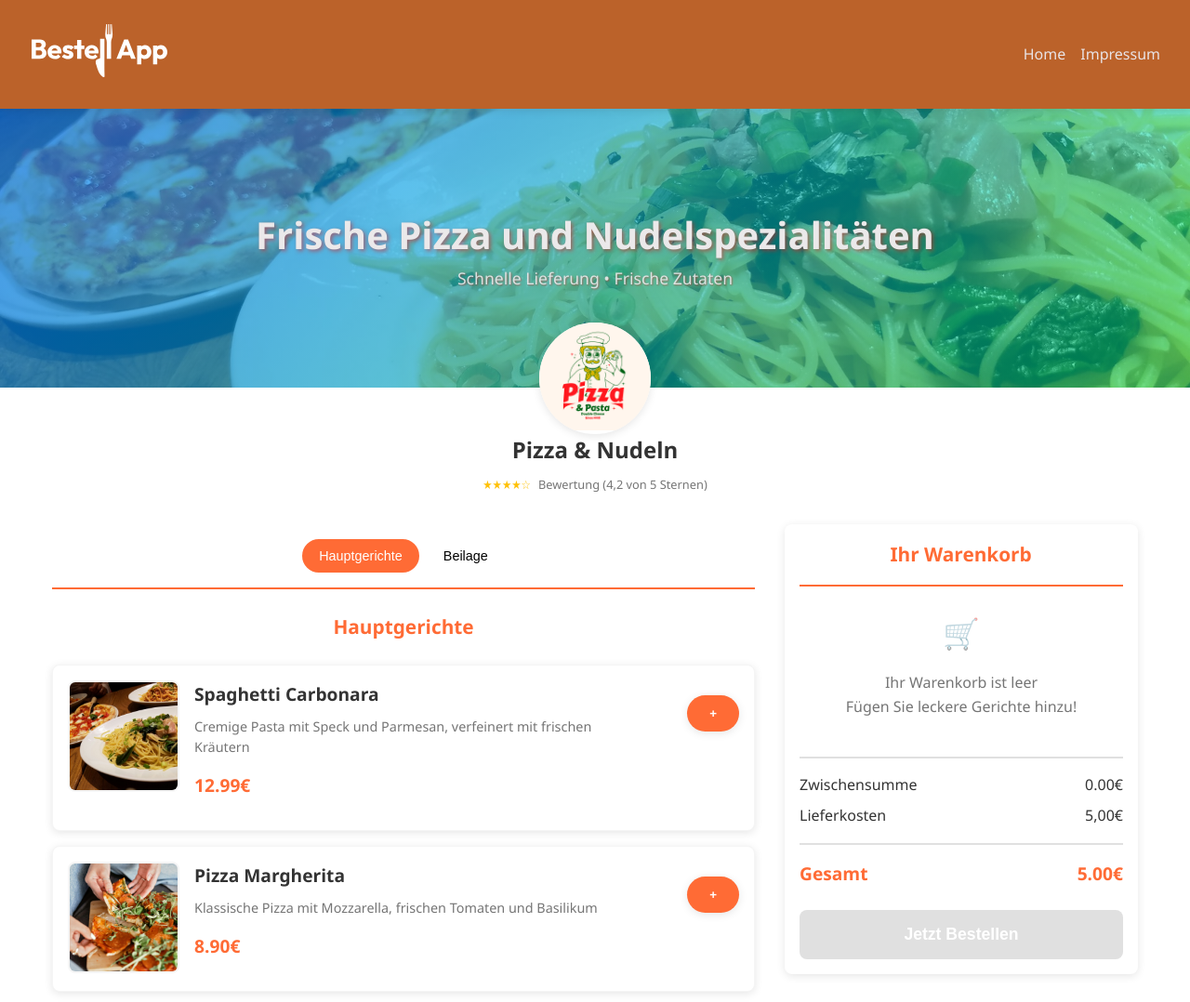
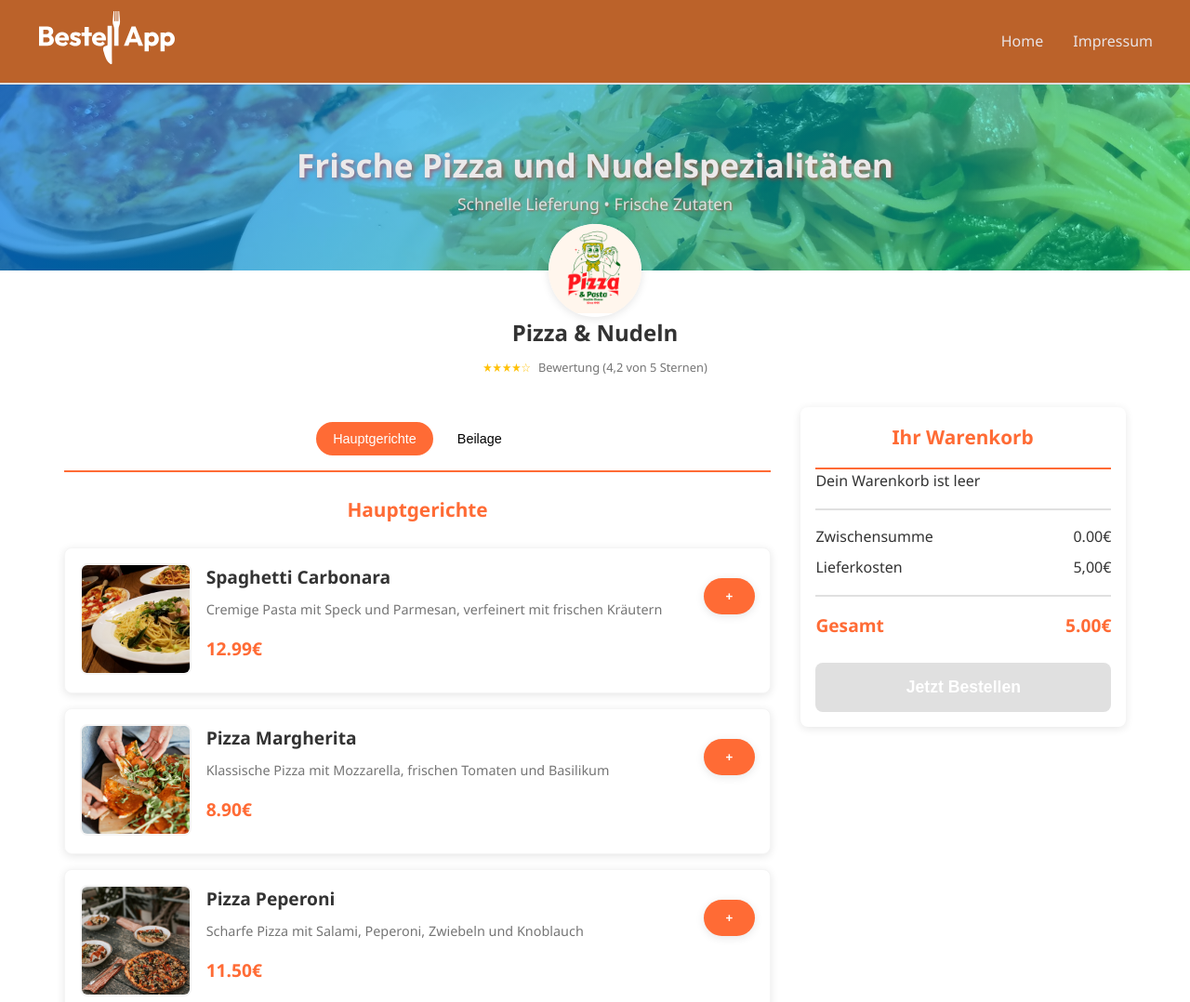
Before and after one commit to AltinTorba/bestell_app, a plain HTML site: page index.html in a window 1280 px wide. Shown: the top 1078 px of the page at 93% size. Drawn offline with Linux system fonts and the light colour scheme.

Commit message:
Version 1.1

```diff
--- a/datenschutz.css
+++ b/datenschutz.css
@@ -16,24 +16,19 @@ body {
   line-height: 1.6;
 }
 
-/* Header */
-header {
-    display: flex;
-    justify-content: space-between;
-    align-items: center;
-    background-color: #bb622a;
-    /* background-color: var(--white); */
-    box-shadow: var(--shadow);
-    padding: 1.5rem 3.3rem 1.5rem 1.8rem;
-    position: sticky;
-    top: 0;
-    z-index: 100;
+.page-header {
+  background-color: #bb622a;
+  border-bottom: 2px solid #ddd;
+  padding: 10px;
 }
 
 .header-content {
-    display: flex;
-    justify-content: end;
-    align-items: center;
+  display: flex;
+  justify-content: space-between;
+  align-items: center;
+  max-width: 1200px;
+  margin: 0 auto;
+  width: 100%;
 }
 
 .logo img {
--- a/datenschutz.html
+++ b/datenschutz.html
@@ -7,26 +7,20 @@
 
     <link rel="stylesheet" href="datenschutz.css">
 
-    <link rel="icon" type="image/x-icon" href="./assets/img/Favicon/favicon.ico">
-    <link rel="icon" type="image/png" sizes="16x16" href="./assets/img/Favicon/favicon-16x16.png">
-    <link rel="icon" type="image/png" sizes="32x32" href="./assets/img/Favicon/favicon-32x32.png">
-    <link rel="apple-touch-icon" sizes="180x180" href="./assets/img/Favicon/apple-touch-icon.png">
-    <link rel="icon" type="image/png" sizes="192x192" href="./assets/img/Favicon/android-chrome-192x192.png">
-    <link rel="icon" type="image/png" sizes="512x512" href="./assets/img/Favicon/android-chrome-512x512.png">
+    <link rel="icon" type="image/x-icon" href="./assets/img/favicon/favicon.ico">
+    <link rel="icon" type="image/png" sizes="16x16" href="./assets/img/favicon/favicon-16x16.png">
+    <link rel="icon" type="image/png" sizes="32x32" href="./assets/img/favicon/favicon-32x32.png">
+    <link rel="apple-touch-icon" sizes="180x180" href="./assets/img/favicon/apple-touch-icon.png">
+    <link rel="icon" type="image/png" sizes="192x192" href="./assets/img/favicon/android-chrome-192x192.png">
+    <link rel="icon" type="image/png" sizes="512x512" href="./assets/img/favicon/android-chrome-512x512.png">
 
 </head>
   <body>
-    <header>
+    <header class="page-header">
+        <div class="header-content">
             <div class="logo">
-        <a href="index.html"
-          ><img
-            src="./assets/img/Logo/Bestell-App-Logo.svg"
-            alt="Bestell App"
-            width="150"
-            height="45"
-        /></a>
+                <a href="index.html"><img src="./assets/img/logo/Bestell-App-Logo.svg" alt="Bestell App" width="150" height="45"></a>
             </div>
-      <div class="header-content">
             <nav>
                 <ul>
                     <li><a href="index.html">Home</a></li>
--- a/impressum.css
+++ b/impressum.css
@@ -16,22 +16,19 @@ body {
   line-height: 1.6;
 }
 
-header {
-    display: flex;
-    justify-content: space-between;
-    align-items: center;
-    background-color: #bb622a;
-    box-shadow: var(--shadow);
-    padding: 1.5rem 3.3rem 1.5rem 1.8rem;
-    position: sticky;
-    top: 0;
-    z-index: 100;
+.page-header {
+  background-color: #bb622a;
+  border-bottom: 2px solid #ddd;
+  padding: 10px;
 }
 
 .header-content {
-    display: flex;
-    justify-content: end;
-    align-items: center;
+  display: flex;
+  justify-content: space-between;
+  align-items: center;
+  max-width: 1200px;
+  margin: 0 auto;
+  width: 100%;
 }
 
 .logo img {
--- a/index.html
+++ b/index.html
@@ -7,21 +7,20 @@
 
     <link rel="stylesheet" href="style.css">
 
-    <link rel="icon" type="image/x-icon" href="./assets/img/Favicon/favicon.ico">
-    <link rel="icon" type="image/png" sizes="16x16" href="./assets/img/Favicon/favicon-16x16.png">
-    <link rel="icon" type="image/png" sizes="32x32" href="./assets/img/Favicon/favicon-32x32.png">
-    <link rel="apple-touch-icon" sizes="180x180" href="./assets/img/Favicon/apple-touch-icon.png">
-    <link rel="icon" type="image/png" sizes="192x192" href="./assets/img/Favicon/android-chrome-192x192.png">
-    <link rel="icon" type="image/png" sizes="512x512" href="./assets/img/Favicon/android-chrome-512x512.png">
+    <link rel="icon" type="image/x-icon" href="./assets/img/favicon/favicon.ico">
+    <link rel="icon" type="image/png" sizes="16x16" href="./assets/img/favicon/favicon-16x16.png">
+    <link rel="icon" type="image/png" sizes="32x32" href="./assets/img/favicon/favicon-32x32.png">
+    <link rel="apple-touch-icon" sizes="180x180" href="./assets/img/favicon/apple-touch-icon.png">
+    <link rel="icon" type="image/png" sizes="192x192" href="./assets/img/favicon/android-chrome-192x192.png">
+    <link rel="icon" type="image/png" sizes="512x512" href="./assets/img/favicon/android-chrome-512x512.png">
 
 </head>
-<body>
-    <header>
-        <div class="logo">
-        <a href="index.html"><img src="./assets/img/Logo/Bestell-App-Logo.svg" alt="Bestell App" width="150" height="45"></a>
-        </div>
+<body onload="init()">
+    <header class="page-header">
         <div class="header-content">
-
+            <div class="logo">
+                <a href="index.html"><img src="./assets/img/logo/Bestell-App-Logo.svg" alt="Bestell App" width="150" height="45"></a>
+            </div>
             <nav>
                 <ul>
                     <li><a href="index.html">Home</a></li>
@@ -29,11 +28,10 @@
                 </ul>
             </nav>
         </div>
-
     </header>
 
     <div class="hero-section">
-        <img class="hero-background" src="./assets/img/Icons/saitousai-4uVu-Zxa2SA-unsplash.jpg" alt="Hintergrund">
+        <img class="hero-background" src="./assets/img/icon/saitousai-4uVu-Zxa2SA-unsplash.jpg" alt="Hintergrund">
         <div class="hero-content">
             <div class="hero-title">Frische Pizza und Nudelspezialitäten</div>
             <div class="hero-subtitle">
--- a/script.js
+++ b/script.js
@@ -138,25 +138,10 @@ function updateBasket() {
     if (modalCheckoutBtn) modalCheckoutBtn.disabled = !hasItems;
 }
 
-function renderBasketItems(container) {
-    if (!container) return;
-
-    if (basket.length === 0) {
-        container.innerHTML = renderBasketItemsTemplate();
-        return;
-    }
-
-    container.innerHTML = '';
-
-    basket.forEach(item => {
-        const basketItem = document.createElement('div');
-        basketItem.className = 'basket-item';
-        basketItem.innerHTML = basketItemTemplate(item);
-        container.appendChild(basketItem);
-
-        const plusBtn = basketItem.querySelector('.plus');
-        const minusBtn = basketItem.querySelector('.minus');
-        const removeBtn = basketItem.querySelector('.remove');
+function setupBasketItemEvents(basketItemElement, item) {
+    const plusBtn = basketItemElement.querySelector('.plus');
+    const minusBtn = basketItemElement.querySelector('.minus');
+    const removeBtn = basketItemElement.querySelector('.remove');
 
     if (plusBtn) {
         plusBtn.addEventListener('click', () => addToBasket(item.name));
@@ -169,7 +154,19 @@ function renderBasketItems(container) {
     if (removeBtn) {
         removeBtn.addEventListener('click', () => removeFromBasket(item.name, true));
     }
+}
+
+function renderBasketItems(container) {
+    if (!container) return;
+
+    container.innerHTML = basketItemsTemplate(basket);
+
+    if (basket.length > 0) {
+        const basketItemElements = container.querySelectorAll('.basket-item');
+        basketItemElements.forEach((element, index) => {
+            setupBasketItemEvents(element, basket[index]);
         });
+    }
 }
 
 function calculateSubtotal() {
@@ -226,9 +223,3 @@ function handleCheckout() {
         basketModal.classList.remove('active');
     }
 }
-
-if (document.readyState === 'loading') {
-    document.addEventListener('DOMContentLoaded', init);
-} else {
-    init();
-}
--- a/scripts/db_dom.js
+++ b/scripts/db_dom.js
@@ -4,56 +4,56 @@ const dishes = [
         price: 12.99,
         description: "Cremige Pasta mit Speck und Parmesan, verfeinert mit frischen Kräutern",
         category: "hauptgerichte",
-        image: "./assets/img/icons/saitousai-4uVu-Zxa2SA-unsplash.jpg"
+        image: "./assets/img/icon/saitousai-4uVu-Zxa2SA-unsplash.jpg"
     },
     {
         name: "Pizza Margherita",
         price: 8.90,
         description: "Klassische Pizza mit Mozzarella, frischen Tomaten und Basilikum",
         category: "hauptgerichte",
-        image: "./assets/img/icons/pexels-mikhail-nilov-7780260.jpg"
+        image: "./assets/img/icon/pexels-mikhail-nilov-7780260.jpg"
     },
     {
         name: "Pizza Peperoni",
         price: 11.50,
         description: "Scharfe Pizza mit Salami, Peperoni, Zwiebeln und Knoblauch",
         category: "hauptgerichte",
-        image: "./assets/img/icons/pexels-vlada-karpovich-7902939.jpg"
+        image: "./assets/img/icon/pexels-vlada-karpovich-7902939.jpg"
     },
     {
         name: "Nudelbox Asia",
         price: 10.90,
         description: "Asiatische Nudeln mit Gemüse und Hähnchen in Sojasauce",
         category: "hauptgerichte",
-        image: "./assets/img/icons/nudeln1.jpg"
+        image: "./assets/img/icon/nudeln1.jpg"
     },
     {
         name: "Lasagne Classico",
         price: 13.50,
         description: "Hausgemachte Lasagne mit Hackfleischsauce und Béchamel",
         category: "hauptgerichte, pizza",
-        image: "./assets/img/icons/saitousai-4uVu-Zxa2SA-unsplash.jpg"
+        image: "./assets/img/icon/saitousai-4uVu-Zxa2SA-unsplash.jpg"
     },
     {
         name: "Pommes Frites",
         price: 3.50,
         description: "Knusprige Pommes Frites mit Ketchup oder Mayo",
         category: "beilagen",
-        image: "./assets/img/icons/Pschritt1materialien.jpg"
+        image: "./assets/img/icon/Pschritt1materialien.jpg"
     },
     {
         name: "Gemischter Salat",
         price: 4.20,
         description: "Frischer Salat mit Tomaten, Gurken und Hausdressing",
         category: "beilagen",
-        image: "./assets/img/icons/salad.jpg"
+        image: "./assets/img/icon/salad.jpg"
     },
     {
         name: "Knoblauchbrot",
         price: 2.80,
         description: "Knuspriges Brot mit Knoblauchbutter und Kräutern",
         category: "beilagen",
-        image: "./assets/img/icons/brot.jpg"
+        image: "./assets/img/icon/brot.jpg"
     }
 ];
 
--- a/scripts/template.js
+++ b/scripts/template.js
@@ -1,4 +1,3 @@
-// Dish card template - Nur mit + Button in der rechten oberen Ecke
 function dishCardTemplate(dish) {
     return `
         <img src="${dish.image}" alt="${dish.name}" class="dish-image">
@@ -13,7 +12,6 @@ function dishCardTemplate(dish) {
     `;
 }
 
-// Empty basket template
 function renderBasketItemsTemplate() {
     return `
         <div class="empty-basket">
@@ -24,7 +22,6 @@ function renderBasketItemsTemplate() {
     `;
 }
 
-// Basket item template
 function basketItemTemplate(item) {
     return `
     <div class="basket-item-info">
@@ -39,3 +36,36 @@ function basketItemTemplate(item) {
     </div>
     `;
 }
+
+function basketItemsTemplate(items) {
+    if (items.length === 0) {
+        return emptyBasketTemplate();
+    }
+
+    return items.map(item => basketItemTemplate(item)).join('');
+}
+
+function emptyBasketTemplate() {
+    return `
+        <div class="basket-empty">
+            <p>Dein Warenkorb ist leer</p>
+        </div>
+    `;
+}
+
+function basketItemTemplate(item) {
+    return `
+        <div class="basket-item" data-item-name="${item.name}">
+            <div class="basket-item-info">
+                <h4>${item.name}</h4>
+                <p>€${item.price.toFixed(2)}</p>
+            </div>
+            <div class="basket-item-controls">
+                <button class="minus" type="button">-</button>
+                <span class="quantity">${item.quantity}</span>
+                <button class="plus" type="button">+</button>
+                <button class="remove" type="button">🗑️</button>
+            </div>
+        </div>
+    `;
+}
--- a/style.css
+++ b/style.css
@@ -23,25 +23,24 @@ body {
   min-height: 100vh;
   display: flex;
   flex-direction: column;
+  margin: 0;
 }
 
-header {
-  display: flex;
-  justify-content: space-between;
-  align-items: center;
+.page-header {
   background-color: #bb622a;
-  box-shadow: var(--shadow);
-  padding: 1rem;
-  position: sticky;
-  top: 0;
-  z-index: 100;
+  border-bottom: 2px solid #ddd;
+  padding: 10px;
 }
 
 .header-content {
   display: flex;
-  justify-content: end;
+  justify-content: space-between;
   align-items: center;
+  max-width: 1200px;
+  margin: 0 auto;
+  width: 100%;
 }
+
 
 .logo img {
   transition: all 0.3s ease;
@@ -60,9 +59,7 @@ header {
 nav ul {
   display: flex;
   list-style: none;
-  margin: 0;
-  padding: 0;
-  gap: 1rem;
+  gap: 2rem;
 }
 
 nav a {
@@ -226,6 +223,7 @@ nav a:hover {
 .menu-section {
   flex: 1;
   max-width: 100%;
+  width: 100%;
 }
 
 .category-navigation {
@@ -362,6 +360,7 @@ nav a:hover {
 }
 
 .basket-container {
+  display: block;
   background-color: var(--white);
   border-radius: var(--border-radius);
   box-shadow: var(--shadow);
@@ -390,13 +389,6 @@ nav a:hover {
   padding: 0.75rem 0;
   border-bottom: 1px solid var(--light-gray);
   transition: background-color 0.2s ease;
-}
-
-.basket-item:hover {
-  background-color: var(--light-gray);
-  border-radius: var(--border-radius);
-  padding: 0.75rem;
-  margin: 0 -0.25rem;
 }
 
 .basket-item:last-child {
@@ -473,7 +465,7 @@ nav a:hover {
 
 .responsive-basket {
   display: flex;
-  position: fixed;
+  position: sticky;
   bottom: 0;
   left: 0;
   right: 0;
@@ -677,7 +669,34 @@ nav a:hover {
   transform: scale(1.1);
 }
 
-@media (min-width: 768px) {
+@media (min-width: 1024px) {
+  .hero-section {
+    height: 300px;
+  }
+
+  .hero-title {
+    font-size: 2.5rem;
+  }
+
+  .restaurant-logo {
+    width: 120px;
+    height: 120px;
+  }
+
+  .basket-section {
+    width: 380px;
+  }
+}
+
+.hero-subtitle .desktop-text {
+    display: none;
+}
+
+.hero-subtitle .mobile-text {
+    display: inline;
+}
+
+@media (min-width: 800px) {
   header {
     padding: 1.5rem 2rem;
   }
@@ -720,7 +739,7 @@ nav a:hover {
   .basket-section {
     width: 350px;
     position: sticky;
-    top: 100px;
+    top: 15px;
     margin-bottom: 0;
   }
 
@@ -774,31 +793,10 @@ nav a:hover {
   }
 }
 
-@media (min-width: 1024px) {
-  .hero-section {
-    height: 300px;
-  }
-
-  .hero-title {
-    font-size: 2.5rem;
-  }
-
-  .restaurant-logo {
-    width: 120px;
-    height: 120px;
-  }
-
-  .basket-section {
-    width: 380px;
-  }
-}
-
-.hero-subtitle .desktop-text {
-    display: none;
-}
-
-.hero-subtitle .mobile-text {
-    display: inline;
+@media (max-width: 800px) {
+    .basket-container {
+        display: none;
+    }
 }
 
 @media (min-width: 600px) {
```
Also changed, not shown: impressum.html (+9 -16 lines), assets/img/icon/Pschritt1materialien.jpg (renamed from assets/img/Icons/Pschritt1materialien.jpg), assets/img/icon/brot.jpg (renamed from assets/img/Icons/brot.jpg), assets/img/icon/nudeln1.jpg (renamed from assets/img/Icons/nudeln1.jpg), assets/img/icon/pexels-mikhail-nilov-7780260.jpg (renamed from assets/img/Icons/pexels-mikhail-nilov-7780260.jpg), assets/img/icon/pexels-vlada-karpovich-7902939.jpg (renamed from assets/img/Icons/pexels-vlada-karpovich-7902939.jpg), assets/img/icon/saitousai-4uVu-Zxa2SA-unsplash.jpg (renamed from assets/img/Icons/saitousai-4uVu-Zxa2SA-unsplash.jpg), assets/img/icon/salad.jpg (renamed from assets/img/Icons/salad.jpg), scripts/dom_elements.js (added). Lines whose indentation alone changed are shown as unchanged.
